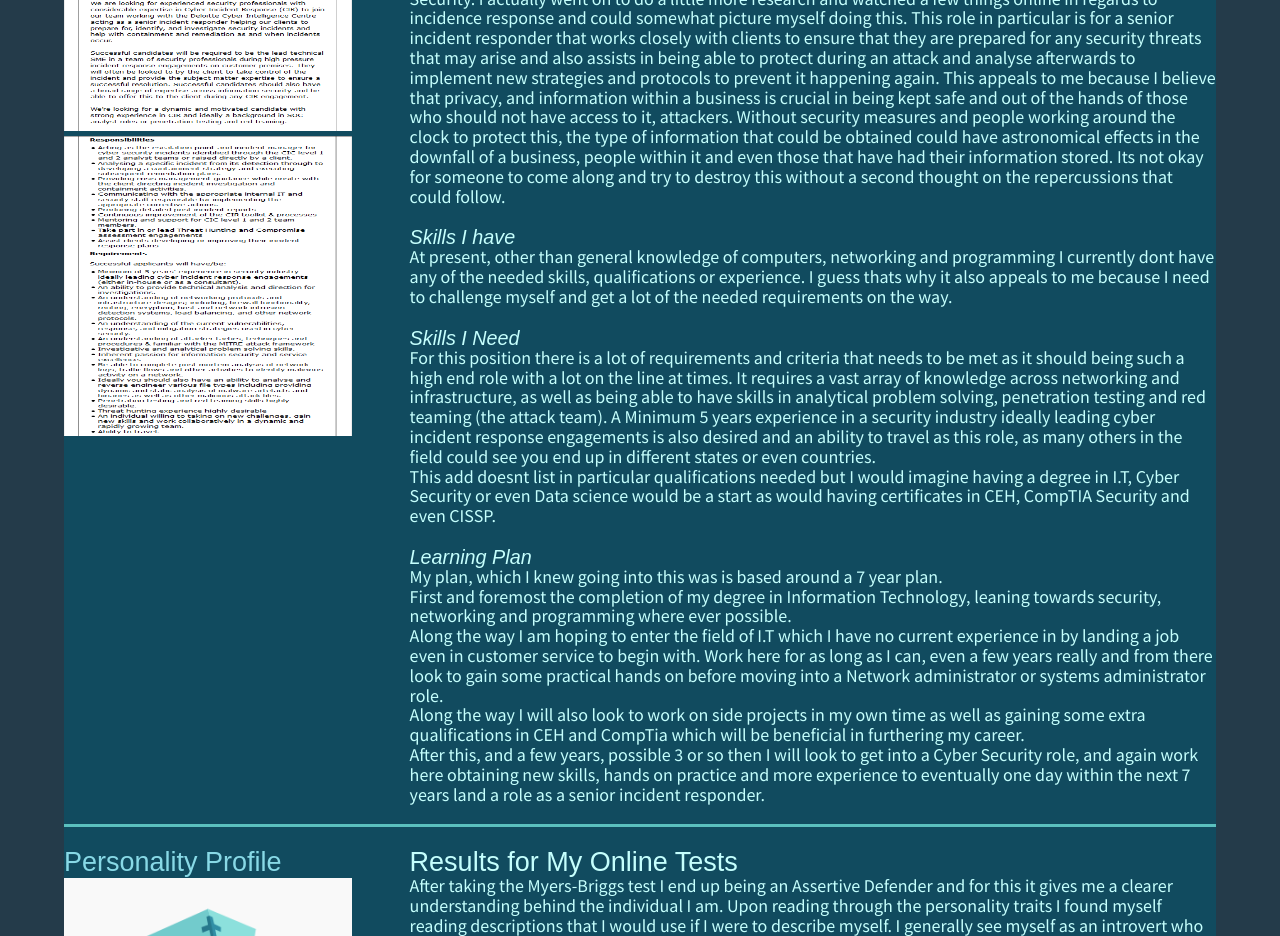
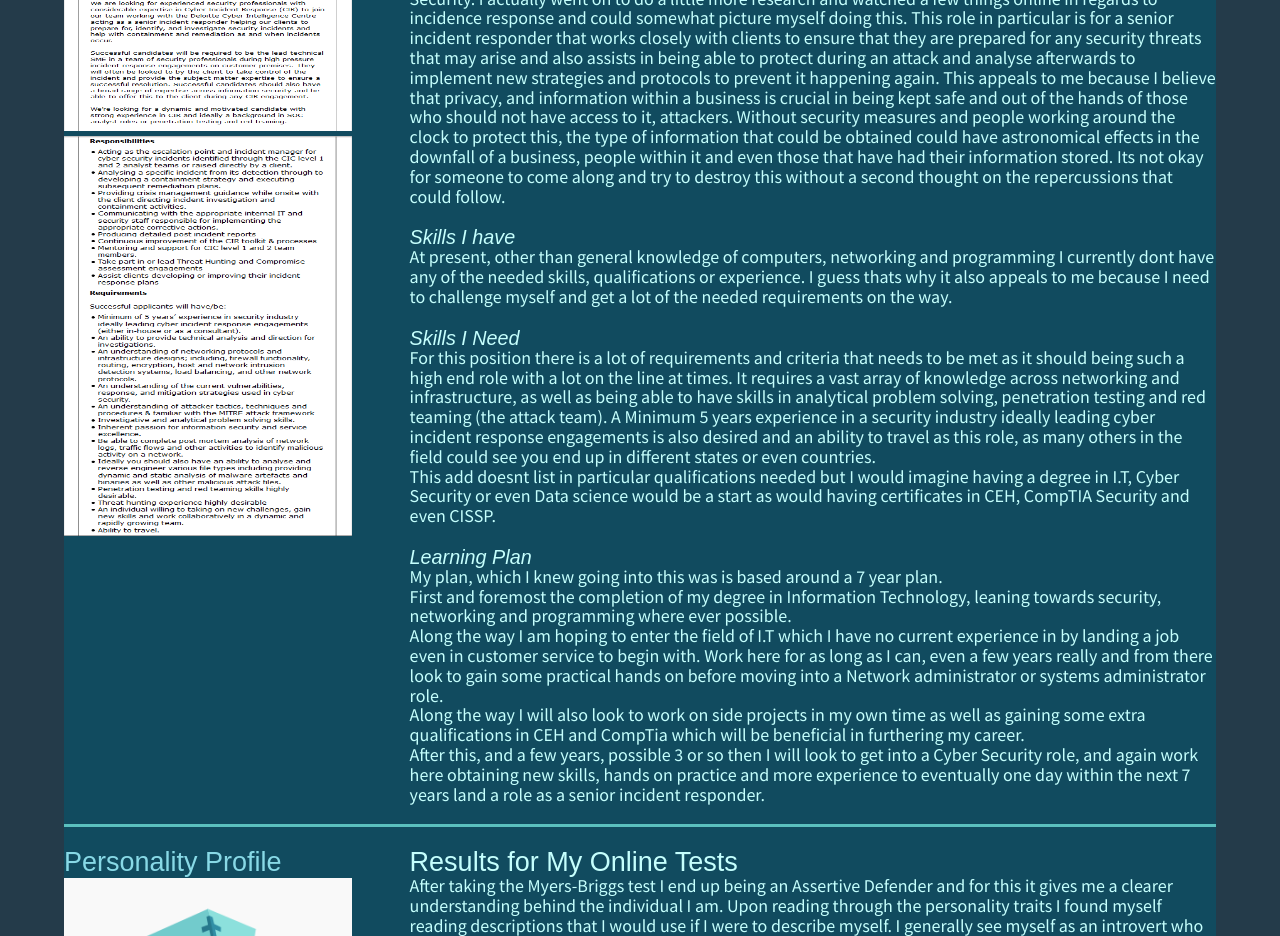
Before and after one commit to crypticcactus/IIT, a plain HTML site: page index.html in a window 1280 px wide. Shown: the part 1040-1976 px from the top of the page. Drawn offline with Linux system fonts and the light colour scheme.

Commit message:
Update index.html

```diff
--- a/index.html
+++ b/index.html
@@ -72,7 +72,7 @@
 			<div class="sectionTitle">
 				<h1>Ideal Job</h1>
 				<img src="idealjobcap1.PNG" width="200" height="300">
-				<img src="idealjobcap2.PNG" width="200" height="300">
+				<img src="idealjobcap2.PNG" width="200" height="400">
 			</div>
 
 			<div class="sectionContent">
```
